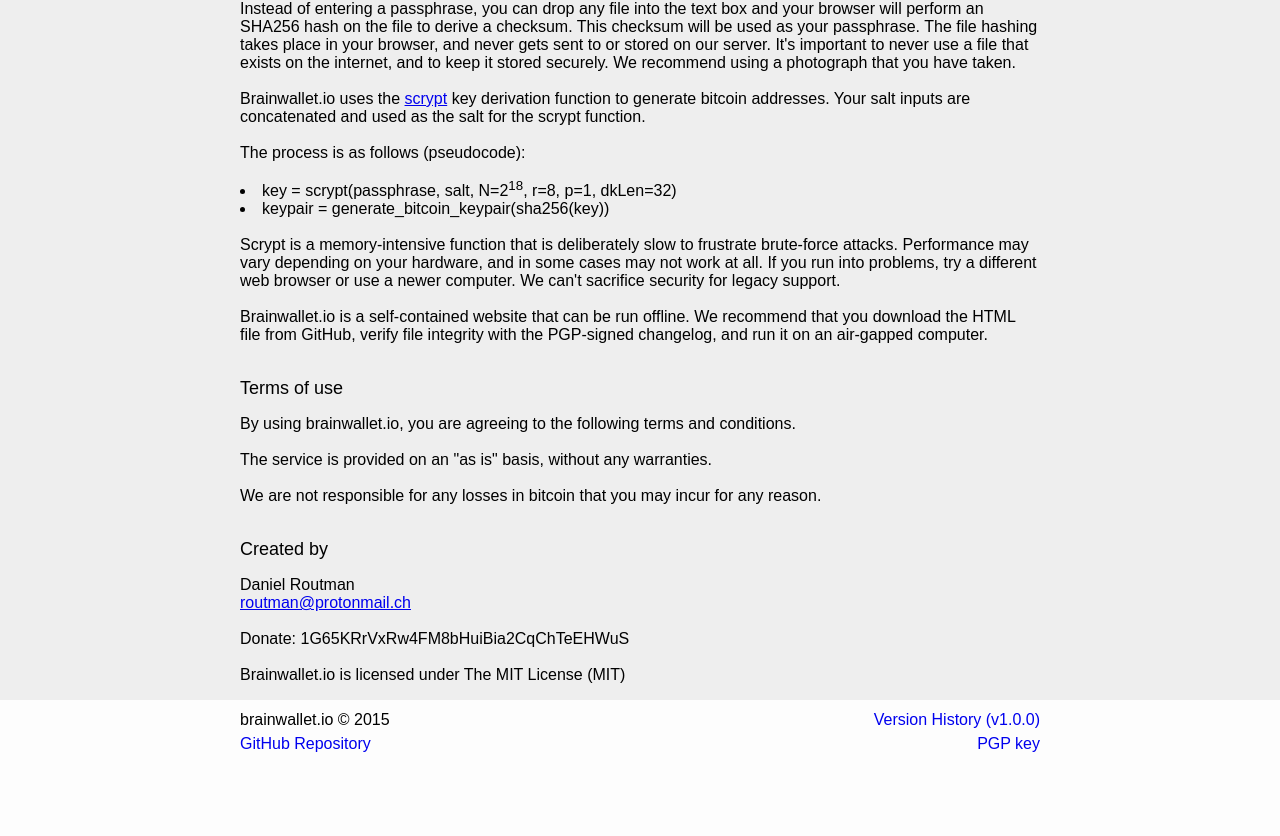
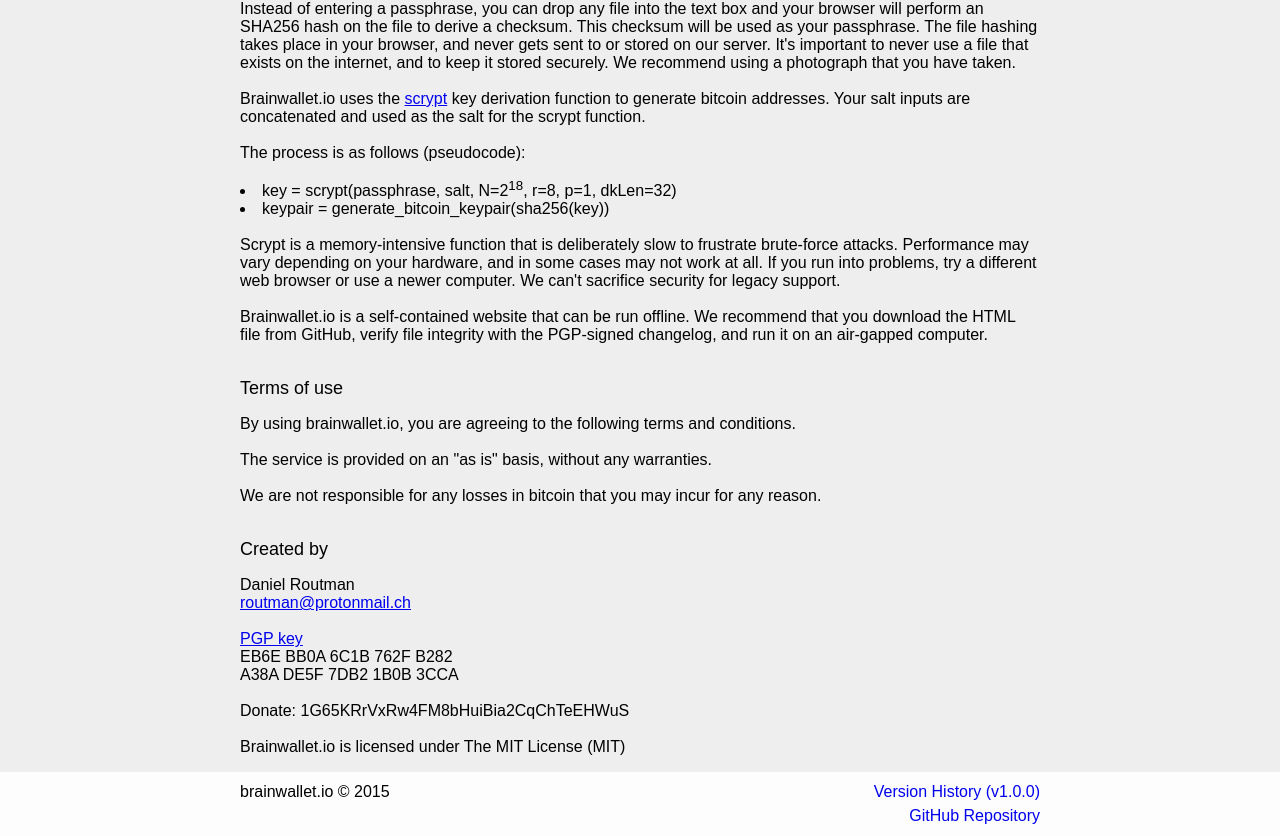
Before and after one commit to routman/brainwallet.io, a plain HTML site: page brainwallet.io.html in a window 1280 px wide. Shown: the part 1044-1880 px from the top of the page. Before the commit the page ends 1808 px from the top, so only its background shows below. Drawn offline with Linux system fonts and the light colour scheme.

Commit message:
added PGP fingerprint

```diff
--- a/brainwallet.io.html
+++ b/brainwallet.io.html
@@ -1600,6 +1600,10 @@
 				Daniel Routman<br>
 				<a href="mailto:routman@protonmail.ch">routman@protonmail.ch</a><br>
 				<br>
+				<a href="https://brainwallet.io/pgpkey.asc" target="_blank">PGP key</a><br>
+				EB6E BB0A 6C1B 762F B282<br>
+				A38A DE5F 7DB2 1B0B 3CCA<br>
+				<br>
 				Donate: 1G65KRrVxRw4FM8bHuiBia2CqChTeEHWuS<br>
 				<br>
 				Brainwallet.io is licensed under The MIT License (MIT)
@@ -1614,16 +1618,13 @@
 				<a href="https://brainwallet.io/changelog.txt" target="_blank">Version History (v1.0.0)</a>
 			</div>
 			<div>
-				<a href="https://brainwallet.io/pgpkey.asc" target="_blank">PGP key</a>
+				<a href="https://github.com/routman/brainwallet.io" target="_blank">GitHub Repository</a>
 			</div>
 		</div>
 		<div id="footerleft">
 			<div>
 				brainwallet.io &copy 2015
 			</div>
-			<div>
-				<a href="https://github.com/routman/brainwallet.io" target="_blank">GitHub Repository</a>
-			</div>
 		</div>
 	</div>
 </div>
```
Also changed, not shown: changelog.txt.
